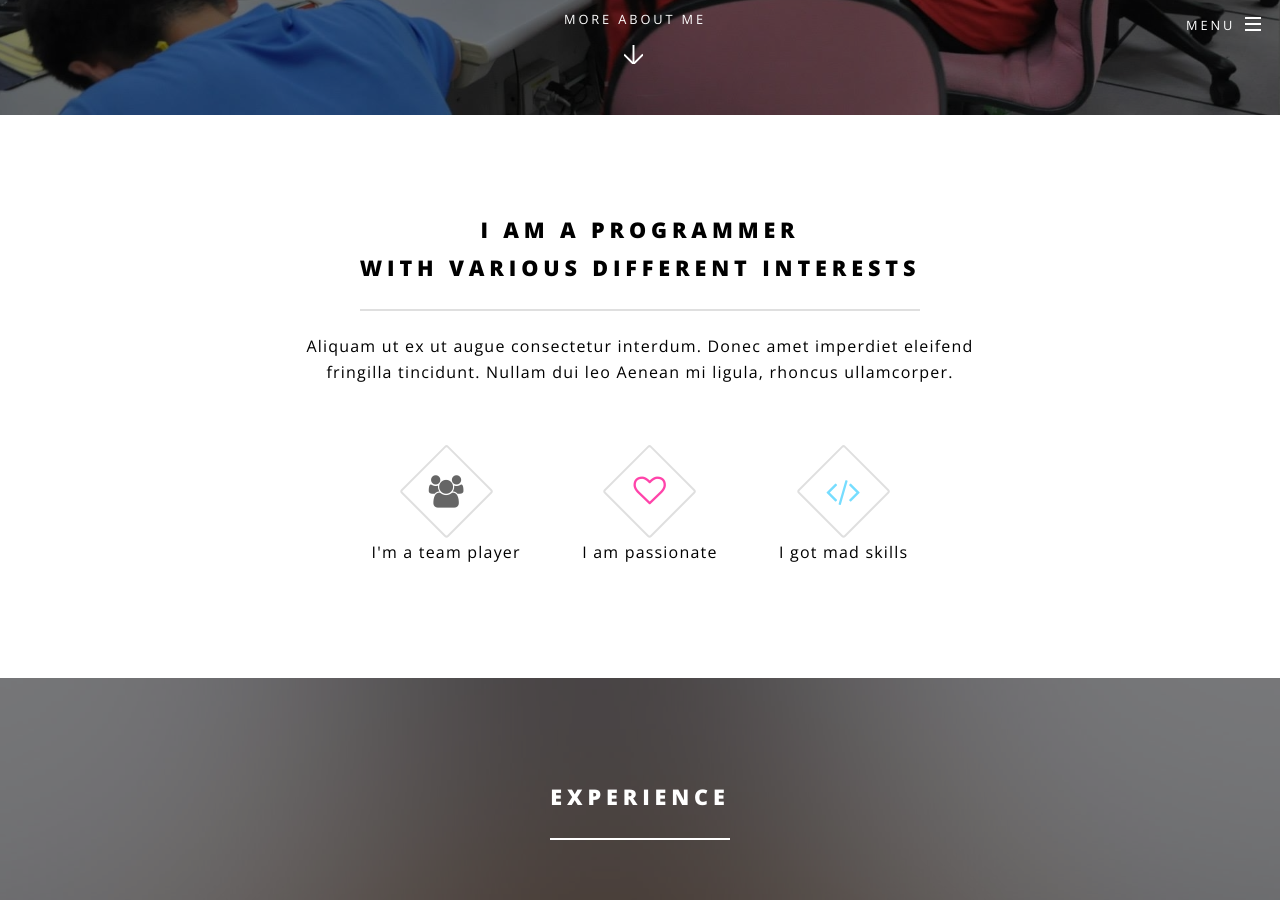
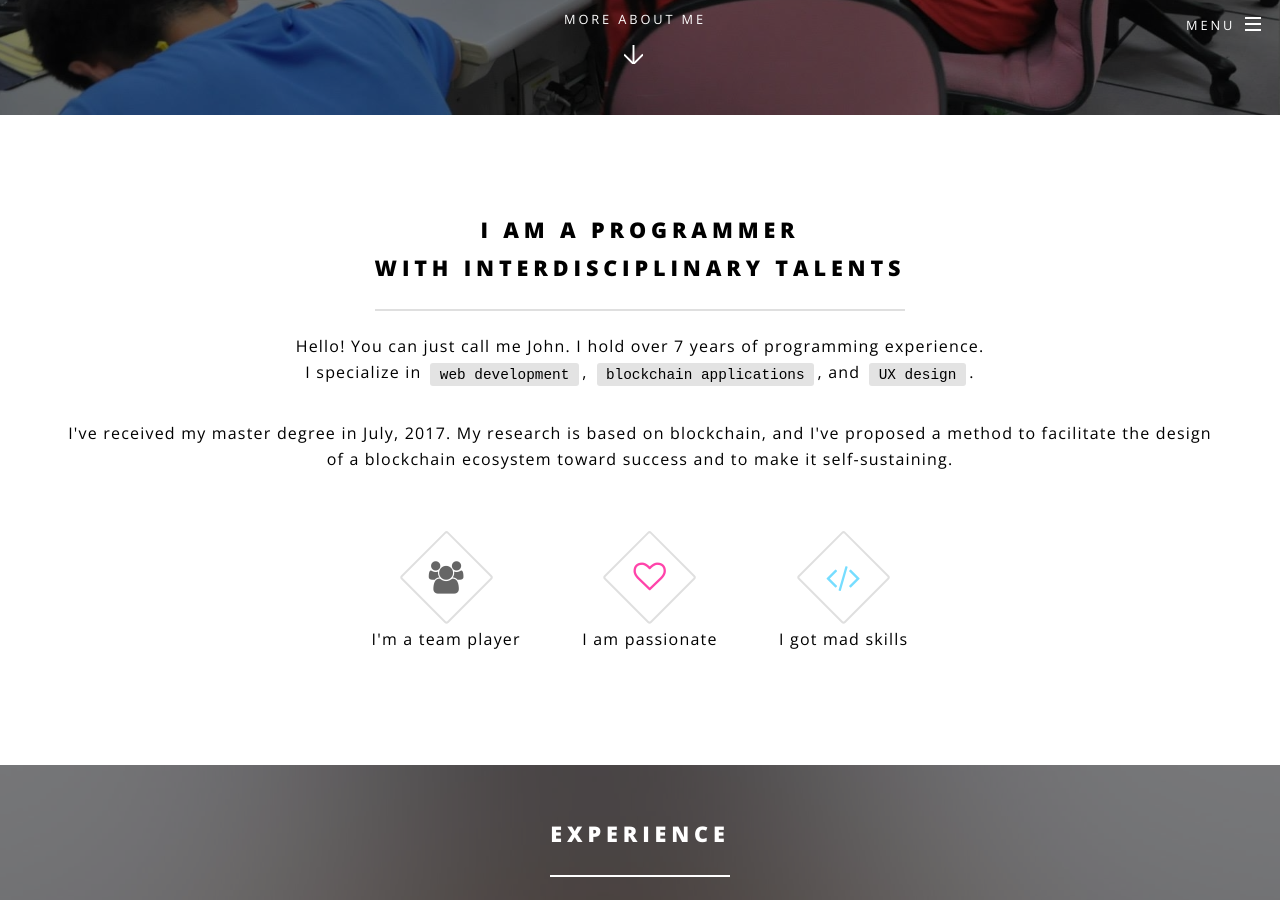
Before and after one commit to johnhckuo/johnhckuo_old.github.io, a Jekyll site: the page built from index.html, in a window 1280 px wide and 900 px high, scrolled down 785 px. Built offline with Jekyll 4.4.1, drawn with Linux system fonts in a browser that asks for light colours; some of the changed text lies outside the part shown.

Commit message:
update intro description

```diff
--- a/_includes/header.html
+++ b/_includes/header.html
@@ -8,14 +8,14 @@
         <div id="menu">
           <ul>
             <li><a href="index.html">Home</a></li>
-            {% for my_page in site.pages %}
+            <!-- {% for my_page in site.pages %}
             {% if my_page.title %}
             <li><a href="{{ my_page.url | prepend: site.baseurl }}">{{ my_page.title }}</a></li>
             {% endif %}
-            {% endfor %}
-            <li><a href="#one" class = "more scrolly">About me</a></li>
-            <li><a href="#two" class = "more scrolly">Experience</a></li>
-            <li><a href="#three" class = "more scrolly">Portfolio</a></li>
+            {% endfor %} -->
+            <li><a href="#intro" class = "more scrolly">About me</a></li>
+            <li><a href="#experience" class = "more scrolly">Experience</a></li>
+            <li><a href="#portfolio" class = "more scrolly">Portfolio</a></li>
             <li><a href="mailto:johnhckuo@gmail.com"
                    class="icon fa-envelope-o"> Contact Me</a></li>
           </ul>
--- a/css/main.scss
+++ b/css/main.scss
@@ -1016,6 +1016,12 @@ $baseurl: '{{ site.baseurl }}/images';
 			@include vendor('order', '2');
 			max-width: 48em;
 			width: 60%;
+			ul{
+				li{
+					margin-top: 20px;
+					margin-bottom: 20px;
+				}
+			}
 		}
 
 		&:nth-child(2n) {
@@ -1268,7 +1274,7 @@ $baseurl: '{{ site.baseurl }}/images';
 		}
 
 		&.alt {
-			padding: 100px;
+			padding: 50px;
 		}
 
 		&.style1 {
--- a/index.html
+++ b/index.html
@@ -24,13 +24,14 @@ layout: landing
 					</section>
 
 				<!-- One -->
-					<section id="one" class="wrapper style1 special">
+					<section id="intro" class="wrapper style1 special">
 						<div class="inner">
 							<header class="major style1">
 								<h2>I am a programmer<br />
-								 with various different interests</h2>
-								<p>Aliquam ut ex ut augue consectetur interdum. Donec amet imperdiet eleifend<br />
-								fringilla tincidunt. Nullam dui leo Aenean mi ligula, rhoncus ullamcorper.</p>
+								 with interdisciplinary talents</h2>
+								<p>Hello! You can just call me John. I hold over 7 years of programming experience. <br> I specialize in <code>web development</code>, <code>blockchain applications</code>, and <code>UX design</code>. </p>
+									<p>I've received my master degree in July, 2017. My research is based on blockchain, and I've proposed a method to facilitate the design of a blockchain ecosystem toward success and to make it self-sustaining.
+								</p>
 							</header>
 							<ul class="icons major">
 								<li><span class="icon fa-users major style1"></span><div class="label">I'm a team player</div></li>
@@ -41,61 +42,84 @@ layout: landing
 					</section>
 
 				<!-- Two -->
-					<section id="two" class="wrapper alt style2">
+					<section id="experience" class="wrapper alt style2">
 						<header class="major">
 							<h2>Experience</h2>
+							<p>Besides from my research <br> I've applied interships in various industries in order to pursue my dream</p>
 						</header>
 						<section class="spotlight">
 							<div class="image"><img src="images/vive.jpg" alt="" /></div><div class="content">
 								<h2>VR Service Developer Intern</h2>
 								<p>HTC Vive | 2017.03 - 2017.08</p>
-								<p>Develop viveport VR advertisement SDK and assetbundle using Unity</p>
+								<ul>
+									<li>Develop the assetbundles of viveport VR advertisements including user interacting scripts and 3D object animator using Unity3D.</li>
+									<li>Responsible for the VR ads of <a href="https://en.wikipedia.org/wiki/Pirates_of_the_Caribbean:_Dead_Men_Tell_No_Tales">Pirates of the Caribbean: Dead Men Tell No Tales</a> and <a href="https://en.wikipedia.org/wiki/Dongfeng_Peugeot-Citro%C3%ABn">Dongfeng Citroen</a></li>
+									<li>Cooperate with marketing team, 3D artist, and backend developer to roll out the VR ads projects.</li>
+								</ul>
 							</div>
 						</section>
 						<section class="spotlight">
 							<div class="image"><img src="images/kpmg.png" alt="" /></div><div class="content">
 								<h2>IT Consultant Intern</h2>
 								<p>KPMG | 2016.01 - 2016.03</p>
-								<p>Conducting a market research and user experience research on the new App produced by KPMG, and propose some suggestions on features and modification of user experience.</p>
+								<ul>
+									<li>Conducting a market research and user experience research on the new App produced by KPMG, and propose some suggestions on features and modification of user experience.</li>
+									<li>Using <a href="https://www.gliffy.com/">Gliffy</a> and <a href="https://marvelapp.com/pop/">POP</a> to build a App prototype so that the developers can understand the idea behind this design.</li>
+								</ul>
 							</div>
 						</section>
 						<section class="spotlight">
 							<div class="image"><img src="images/xyz.png" alt="" /></div><div class="content">
 								<h2>Front-end Developer Intern</h2>
 								<p>XYZ Printing | 2015.09 - 2016.01</p>
-								<p>Responsible for the web development of China using Angular.js and Sass. Using Source Tree to co-work with other engineers. And adding/updating new features of the websites using JavaScript/HTML and some modern packages, e.g. Bootstrap, jQuery.</p>
+								<ul>
+									<li>Responsible for the web development of China using Angular.js and Sass. </li>
+									<li>Using Source Tree to co-work with other engineers. </li>
+									<li>Adding/Updating new features of the websites using JavaScript/HTML and some modern packages, e.g. Bootstrap, jQuery.</li>
+								</ul>
 							</div>
 						</section>
 						<section class="spotlight">
 							<div class="image" style="padding:100px;"><img src="images/nccu.gif" alt="" /></div><div class="content">
 								<h2>Blockchain Research Assistant</h2>
 								<p>National Chengchi University | 2016.09 - 2017.01</p>
-								<p>Applying Ethereum smart contract in insurance domain.</p>
+								<ul>
+									<li>Building an insurance contract by utilizing Ethereum smart contract and oracle service.</li>
+									<li>Responsible for the oracle function of the contract, which provide the connection between blockchain and real-time data provided by API from the Internet.</li>
+									<li>Using Solidity and Web3.js to build the prototype of insurance service.</li>
+								</ul>
 							</div>
 						</section>
 						<section class="spotlight">
 							<div class="image"><img src="images/impioneer.jpg" alt="" /></div><div class="content">
 								<h2>Founder &amp; Organizer</h2>
 								<p>IMPioneer Voluntary Group | 2013.07 - 2014.06</p>
-								<p>This voluntary group holds a computer science camp at schools that lack teaching resources during each summer.</p>
+								<ul>
+									<li>This voluntary group holds a computer science camp at schools that lack teaching resources each summer.</li>
+									<li>Arrange the lecturer of each coourse(including me xD), and represent the group to coordinate with elementary schools.</li>
+								</ul>
 							</div>
 						</section>
 						<section class="spotlight">
 							<div class="image"><img src="images/imcamp.jpg" alt="" /></div><div class="content">
 								<h2>Programming Lecturer</h2>
 								<p>NUKIM Web Developing Camp | 2014.06 - 2014.07</p>
-								<p>Lecturing web development tutorial to students from senior high school.</p>
+								<ul>
+									<li>Lecturing web development tutorial to students from senior high school.</li>
+									<li>Introducing the cocept and implmentation of a static website.</li>
+									<li>Students are able to build a personal blog using HTML, Javascript, and CSS.</li>
+								</ul>
 							</div>
 						</section>
 					</section>
 
 				<!-- Three -->
-					<section id="three" class="wrapper style3 special">
+					<section id="portfolio" class="wrapper style3 special">
 						<div class="inner">
 							<header class="major">
 								<h2>Portfolio</h2>
-								<p>Aliquam ut ex ut augue consectetur interdum. Donec amet imperdiet eleifend<br />
-								fringilla tincidunt. Nullam dui leo Aenean mi ligula, rhoncus ullamcorper.</p>
+								<p>These are my after-school projects<br />
+								And I'm proud of them <span class="icon fa-heart"></span></p>
 							</header>
 							<ul class="features">
 								<li class="icon fa-bitcoin">
```
Also changed, not shown: other parts of index.html (+1 -1 lines), 5 other files.
